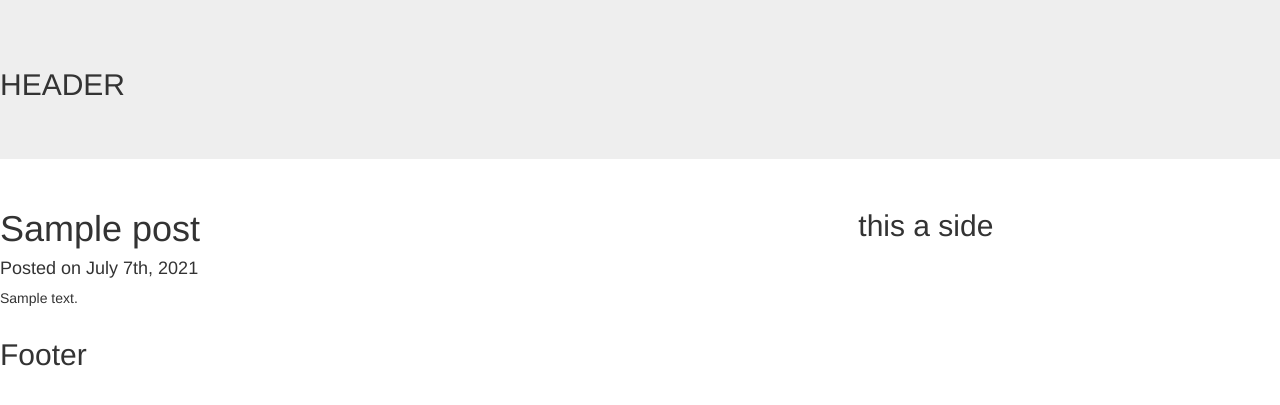
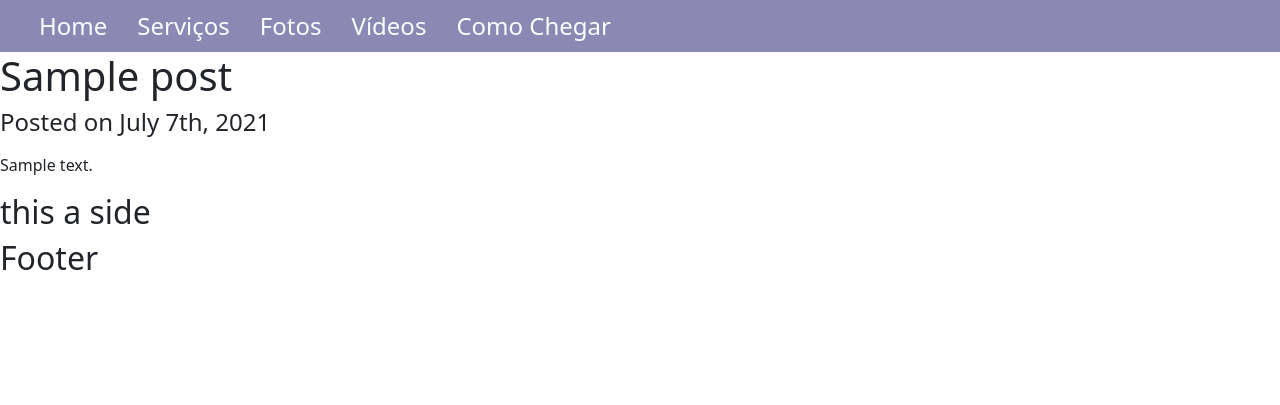
Before and after one commit to joneng2016/wp_template_fran, a WordPress theme: template index.php in a window 1280 px wide. Shown: the top 405 px of the page. Run offline with PHP 8.4 and a stand-in for WordPress, Linux system fonts and the light colour scheme; the site name, menu and one post (Sample post) are stand-ins, and other content is empty; some libraries are stand-ins or nearby versions.

Commit message:
menu pronto

```diff
--- a/header.php
+++ b/header.php
@@ -29,10 +29,62 @@
 
     <link rel="stylesheet" href="<?php bloginfo('stylesheet_url'); ?>">
 
+    <link
+        href="https://cdn.jsdelivr.net/npm/bootstrap@5.0.2/dist/css/bootstrap.min.css"
+        rel="stylesheet"
+        integrity="sha384-EVSTQN3/azprG1Anm3QDgpJLIm9Nao0Yz1ztcQTwFspd3yD65VohhpuuCOmLASjC"
+        crossorigin="anonymous"
+    >
+
+
 </head>
 
 <body>
 
-    <div id="ttr_header" class="jumbotron">
-        <h2>HEADER</h2>
-    </div>
+<header>
+
+    <nav class="navbar navbar-expand-lg navbar-light roxo-menu">
+        <div class="container-fluid">
+
+            <button
+                class="navbar-toggler"
+                type="button"
+                data-bs-toggle="collapse"
+                data-bs-target="#navbarNav"
+                aria-controls="navbarNav"
+                 aria-expanded="false"
+                 aria-label="Toggle navigation"
+            >
+                <span class="navbar-toggler-icon"></span>
+            </button>
+
+            <div class="collapse navbar-collapse" id="navbarNav">
+                <ul class="navbar-nav">
+
+                    <li class="nav-item">
+                        <a class="menu-link active" aria-current="page" href="#">Home</a>
+                    </li>
+
+                    <li class="nav-item">
+                        <a class="menu-link" href="#">Serviços</a>
+                    </li>
+
+                    <li class="nav-item">
+                        <a class="menu-link" href="#">Fotos</a>
+                    </li>
+
+                    <li class="nav-item">
+                        <a class="menu-link" href="#">Vídeos</a>
+                    </li>
+
+                    <li class="nav-item">
+                        <a class="menu-link" href="#">Como Chegar</a>
+                    </li>
+
+                </ul>
+            </div>
+
+        </div>
+    </nav>
+
+</header>
--- a/index.php
+++ b/index.php
@@ -38,3 +38,7 @@
     <footer>
         <?php get_footer(); ?>
     </footer>
+
+</html>
+
+<script src="https://cdn.jsdelivr.net/npm/bootstrap@5.0.2/dist/js/bootstrap.bundle.min.js" integrity="sha384-MrcW6ZMFYlzcLA8Nl+NtUVF0sA7MsXsP1UyJoMp4YLEuNSfAP+JcXn/tWtIaxVXM" crossorigin="anonymous"></script>
--- a/style.css
+++ b/style.css
@@ -3,3 +3,25 @@ Theme Name:Matilha Feliz
 Author: Jonathan Morris Samara
 Version:1.0.0
 */
+
+.roxo-menu {
+    background-color: #8b89b4!important;
+}
+
+.navbar-light .navbar-nav .menu-link {
+
+    margin:15px;
+    text-decoration: none;
+    color: rgb(246 254 255);
+    font-size:24px;
+    font-weight: 300;
+    transition:0.6s;
+
+}
+
+.navbar-light .navbar-nav .menu-link:hover{
+
+    color: #000;
+    text-shadow: 1px 1px 1px #adb5bd;
+
+}
```
Lines whose indentation alone changed are shown as unchanged.
